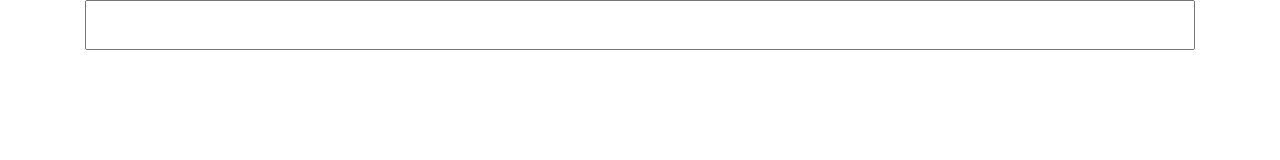
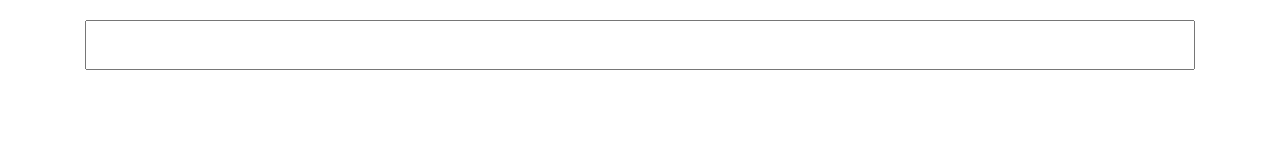
Before and after one commit to rchristian/react-gify-search, a React app: page / in a window 1280 px wide. Built offline with nearby package versions, Linux system fonts and the light colour scheme.

Commit message:
Add top padding to search bar

```diff
--- a/src/styles/styles.css
+++ b/src/styles/styles.css
@@ -1,6 +1,10 @@
 .app {
     margin: 3em auto;
     width: 90%;
+}
+
+.search {
+    padding-top: 20px;
 }
 
 .gif-item {
```
